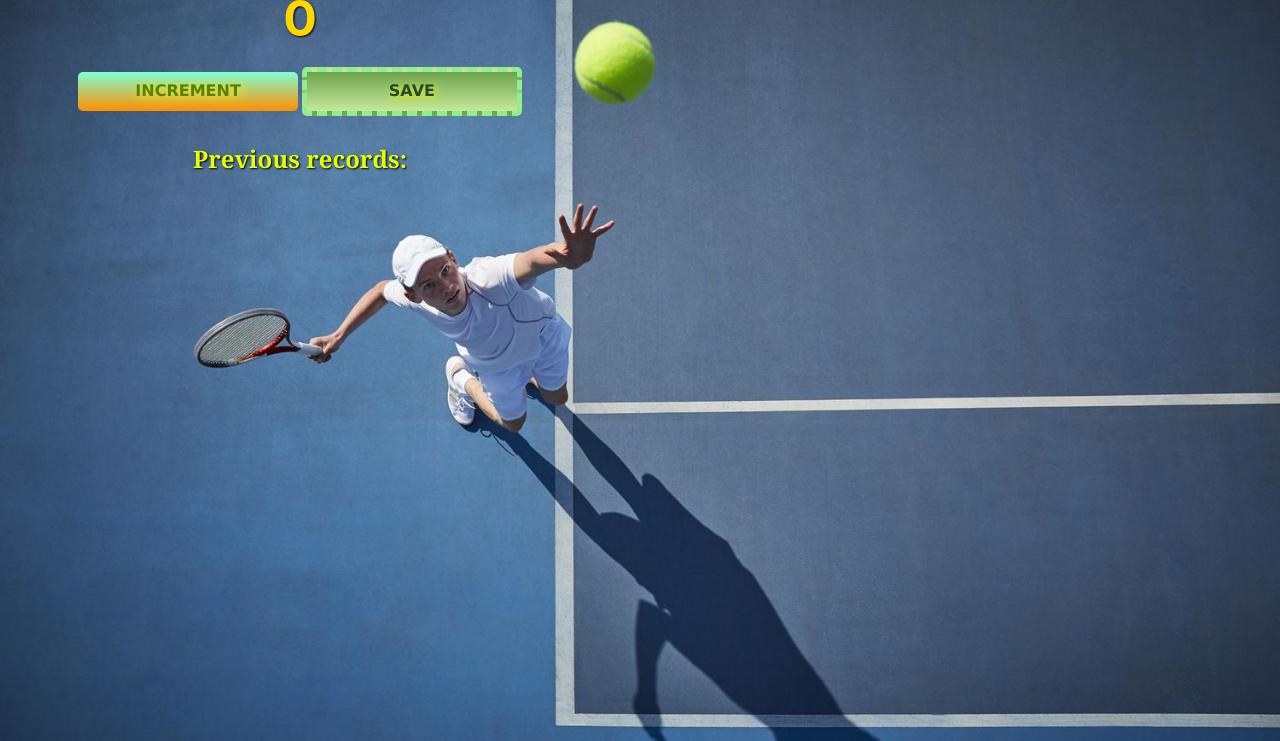
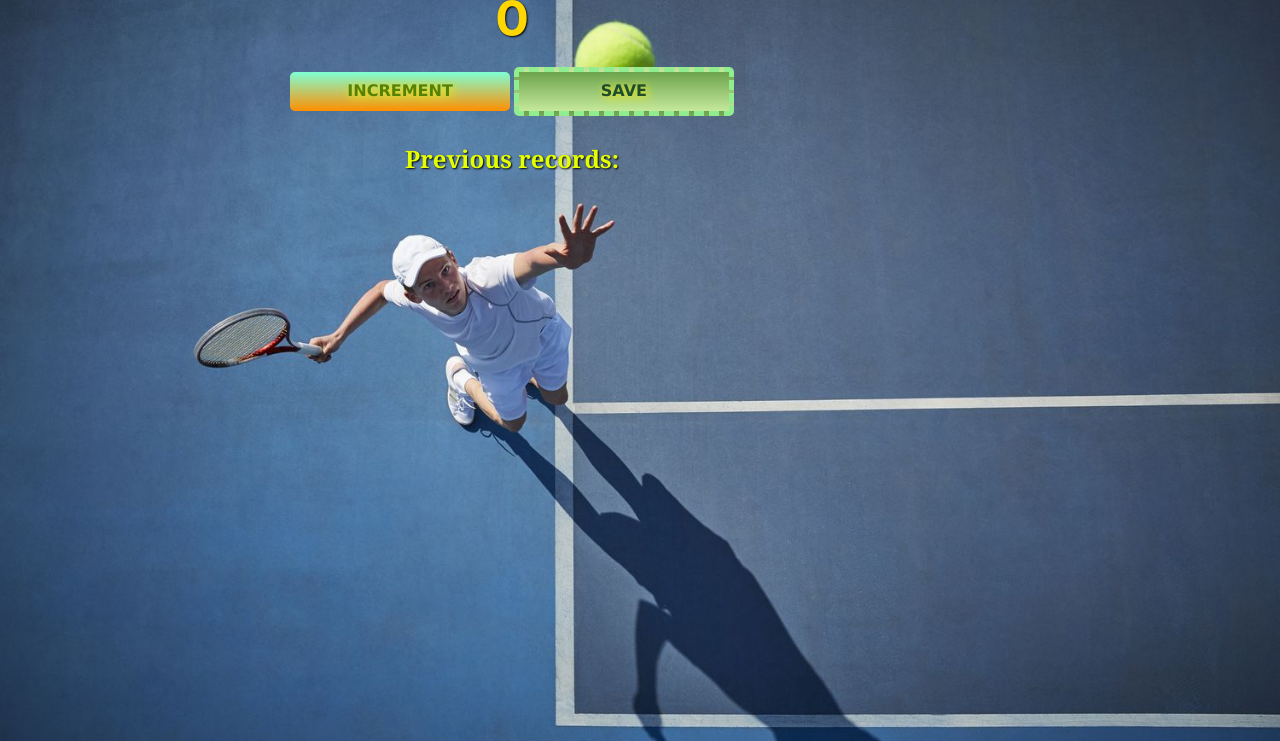
Before and after one commit to DarkerLoL/TennisCounter, a plain HTML site: page index.html in a window 1280 px wide. Shown: the part 59-800 px from the top of the page. Drawn offline with nearby package versions, Linux system fonts and the light colour scheme.

Commit message:
Update index.css
fixed max width to 80%

```diff
--- a/index.css
+++ b/index.css
@@ -7,7 +7,7 @@ body {
 }
 
 .globaldiv {
-    max-width: 600px;
+    max-width: 80%;
 }
 
 h1 {
```
